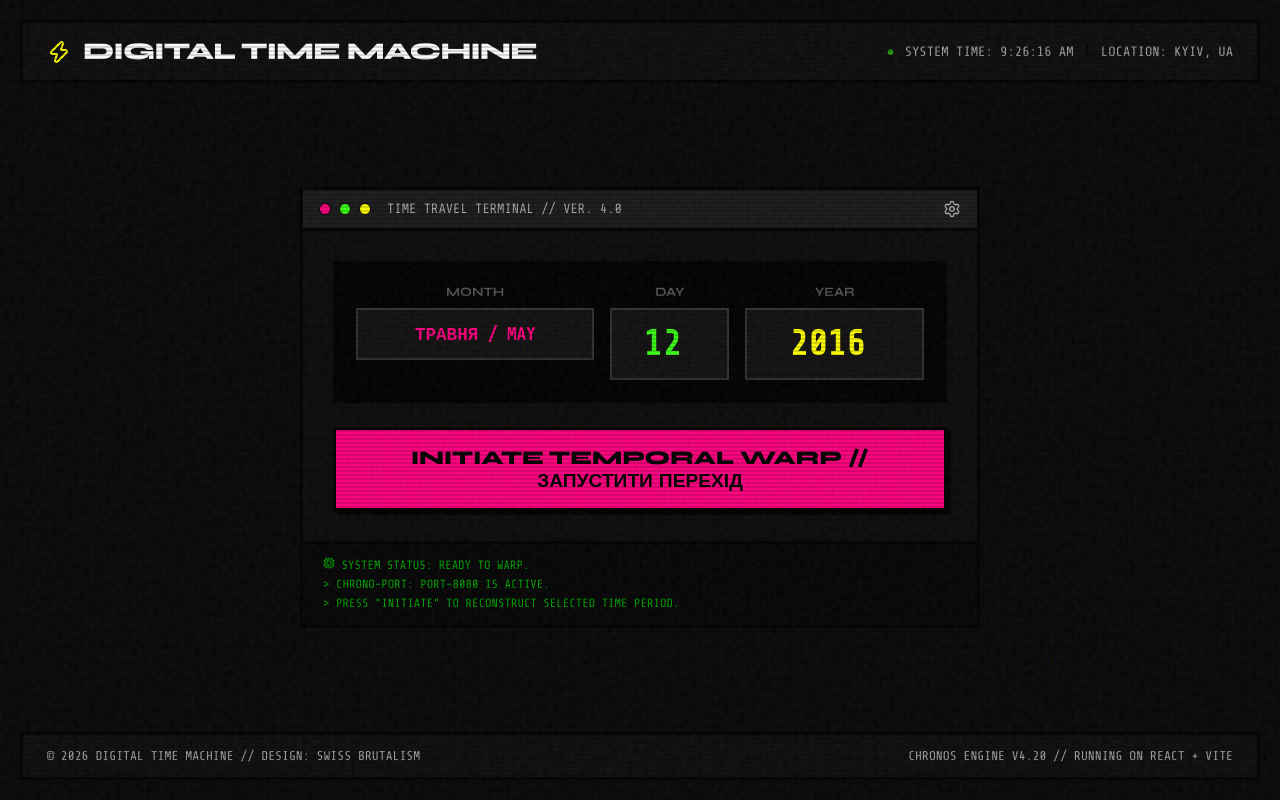
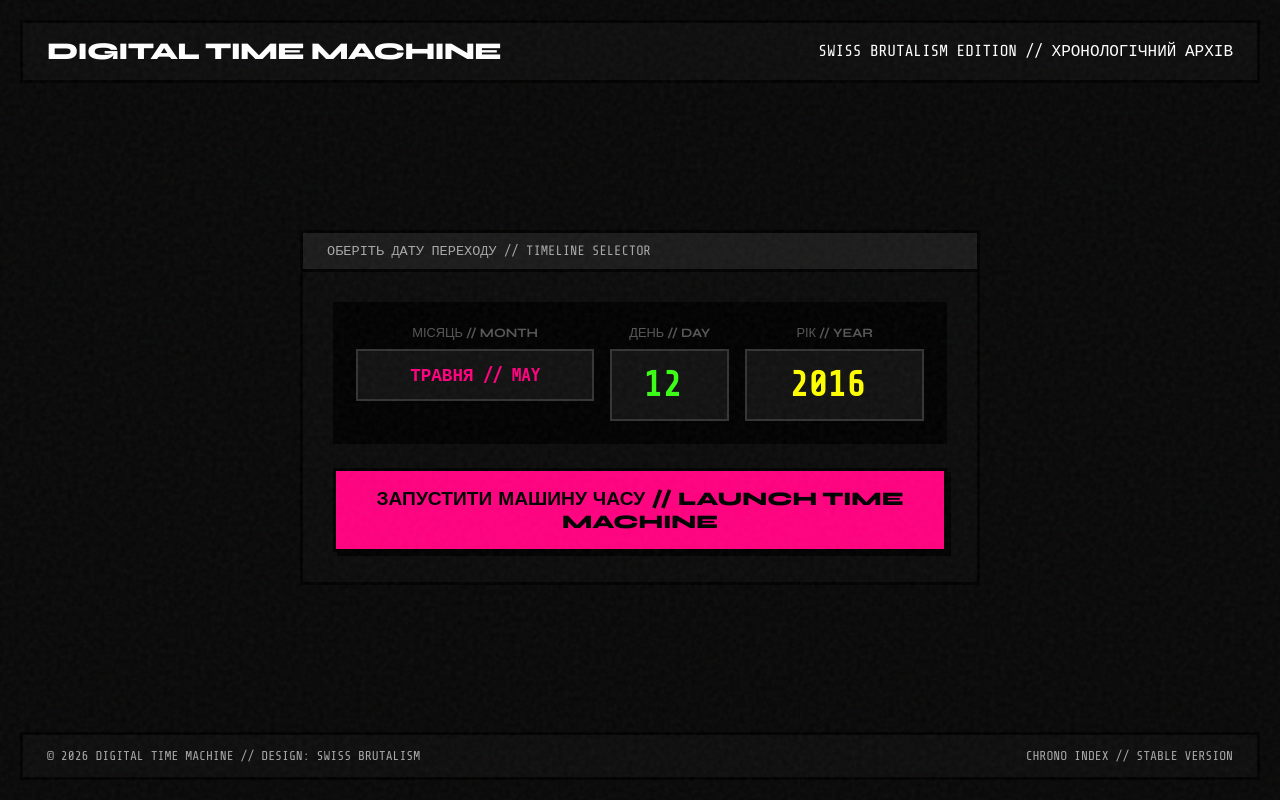
Before and after one commit to s-yaremchuk/DigitalTimeMachine, a React (Vite) app: page / in a window 1280 px wide. Built offline with nearby package versions, Linux system fonts and the light colour scheme.

Commit message:
style: clean up temporal logs, remove scanlines and shakiness, transition memes to stable Unsplash layout

```diff
--- a/src/App.jsx
+++ b/src/App.jsx
@@ -2,40 +2,26 @@ import React, { useState } from 'react';
 import Portal from './components/Portal';
 import Dashboard from './components/Dashboard';
 import { fetchAllTimeMachineData } from './services/api';
-import { RefreshCw, Radio, Zap } from 'lucide-react';
+import { Radio } from 'lucide-react';
 
 export default function App() {
   const [selectedDate, setSelectedDate] = useState('');
   const [loading, setLoading] = useState(false);
-  const [isWarping, setIsWarping] = useState(false);
   const [timeMachineData, setTimeMachineData] = useState(null);
   const [error, setError] = useState('');
 
   const handleLaunch = async (dateString) => {
     setError('');
-    setIsWarping(true);
     setLoading(true);
-
-    // Run the warping animation for at least 1.5 seconds to build immersion
-    const startWarp = Date.now();
 
     try {
       const data = await fetchAllTimeMachineData(dateString);
-
-      const elapsed = Date.now() - startWarp;
-      const minDuration = 1800; // 1.8 seconds of glitch animation
-
-      if (elapsed < minDuration) {
-        await new Promise(resolve => setTimeout(resolve, minDuration - elapsed));
-      }
-
       setTimeMachineData(data);
       setSelectedDate(dateString);
     } catch (err) {
       console.error(err);
-      setError('ХРОНО-ЗБІЙ: Не вдалося завантажити дані для обраної дати. Спробуйте ще раз.');
+      setError('Не вдалося завантажити дані для обраної дати. Спробуйте ще раз.');
     } finally {
-      setIsWarping(false);
       setLoading(false);
     }
   };
@@ -46,21 +32,17 @@ export default function App() {
   };
 
   return (
-    <div className={`screen-effect ${isWarping ? 'time-warping' : ''}`}>
+    <div className="screen-container">
       {/* Texture grain filter */}
       <div className="noise-overlay" />
 
       {/* Main Header */}
       <header className="main-header brutalist-border brutalist-shadow-yellow">
         <div className="header-brand">
-          <Zap size={24} className="accent-yellow-text animate-pulse" />
           <h1 className="main-title">DIGITAL TIME MACHINE</h1>
         </div>
-        <div className="header-meta font-mono-data">
-          <span className="blink-dot">●</span>
-          <span>SYSTEM TIME: {new Date().toLocaleTimeString()}</span>
-          <span className="meta-divider">|</span>
-          <span>LOCATION: KYIV, UA</span>
+        <div className="header-tagline font-mono-data">
+          SWISS BRUTALISM EDITION // ХРОНОЛОГІЧНИЙ АРХІВ
         </div>
       </header>
 
@@ -73,20 +55,12 @@ export default function App() {
           </div>
         )}
 
-        {isWarping ? (
-          /* Time Travel Loading Interface */
-          <div className="warp-loading-container brutalist-border brutalist-shadow-cyan">
-            <RefreshCw size={64} className="loading-spinner text-cyan-accent" />
-            <h2 className="loading-title">TEMPORAL WARP IN PROGRESS</h2>
-            <div className="loading-console-lines font-mono-data">
-              <div>&gt; RECONSTRUCTING TIMELINE ACCORDING TO MATRIX CALCULATIONS...</div>
-              <div>&gt; CONNECTING TO FRANKFURTER FINANCIAL RATES DATABASE...</div>
-              <div>&gt; DOWNLOADING CULTURAL METADATA AND ARCHIVED MEME STORAGE...</div>
-              <div>&gt; ESTABLISHING STABLE TEMPORAL LINK TO PREVIOUS EPOCH...</div>
-              <div className="loading-progress-bar">
-                <div className="loading-progress-fill"></div>
-              </div>
-            </div>
+        {loading ? (
+          /* Smooth, minimalist loading state without shaking */
+          <div className="loader-container brutalist-border brutalist-shadow-cyan">
+            <div className="loader-spinner"></div>
+            <h2 className="loader-title">ЗАВАНТАЖЕННЯ ДАНИХ // RETRIEVING ARCHIVES</h2>
+            <p className="loader-desc font-mono-data">Будь ласка, зачекайте. Формується медіа-карта обраного року...</p>
           </div>
         ) : !selectedDate ? (
           /* Date selector screen */
@@ -107,7 +81,7 @@ export default function App() {
           © {new Date().getFullYear()} DIGITAL TIME MACHINE // DESIGN: SWISS BRUTALISM
         </div>
         <div className="footer-right">
-          CHRONOS ENGINE V4.20 // RUNNING ON REACT + VITE
+          CHRONO INDEX // STABLE VERSION
         </div>
       </footer>
     </div>
--- a/src/components/Portal.jsx
+++ b/src/components/Portal.jsx
@@ -1,28 +1,25 @@
 import React, { useState } from 'react';
-import { Settings, ShieldAlert, Cpu } from 'lucide-react';
-import { getApiKeys, saveApiKeys } from '../services/api';
+import { ShieldAlert } from 'lucide-react';
 
 const MONTHS_UK = [
-  { val: '01', name: 'СІЧНЯ / JAN' },
-  { val: '02', name: 'ЛУТОГО / FEB' },
-  { val: '03', name: 'БЕРЕЗНЯ / MAR' },
-  { val: '04', name: 'КВІТНЯ / APR' },
-  { val: '05', name: 'ТРАВНЯ / MAY' },
-  { val: '06', name: 'ЧЕРВНЯ / JUN' },
-  { val: '07', name: 'ЛИПНЯ / JUL' },
-  { val: '08', name: 'СЕРПНЯ / AUG' },
-  { val: '09', name: 'ВЕРЕСНЯ / SEP' },
-  { val: '10', name: 'ЖОВТНЯ / OCT' },
-  { val: '11', name: 'ЛИСТОПАДА / NOV' },
-  { val: '12', name: 'ГРУДНЯ / DEC' }
+  { val: '01', name: 'СІЧНЯ // JAN' },
+  { val: '02', name: 'ЛЮТОГО // FEB' },
+  { val: '03', name: 'БЕРЕЗНЯ // MAR' },
+  { val: '04', name: 'КВІТНЯ // APR' },
+  { val: '05', name: 'ТРАВНЯ // MAY' },
+  { val: '06', name: 'ЧЕРВНЯ // JUN' },
+  { val: '07', name: 'ЛИПНЯ // JUL' },
+  { val: '08', name: 'СЕРПНЯ // AUG' },
+  { val: '09', name: 'ВЕРЕСНЯ // SEP' },
+  { val: '10', name: 'ЖОВТНЯ // OCT' },
+  { val: '11', name: 'ЛИСТОПАДА // NOV' },
+  { val: '12', name: 'ГРУДНЯ // DEC' }
 ];
 
 export default function Portal({ onLaunch }) {
   const [day, setDay] = useState('12');
   const [month, setMonth] = useState('05');
   const [year, setYear] = useState('2016');
-  const [showSettings, setShowSettings] = useState(false);
-  const [keys, setKeys] = useState(getApiKeys());
   const [errorMsg, setErrorMsg] = useState('');
 
   const handleLaunch = (e) => {
@@ -41,79 +38,27 @@ export default function Portal({ onLaunch }) {
       return;
     }
 
-    // Format date string as YYYY-MM-DD
     const formattedDay = day.padStart(2, '0');
     const dateString = `${year}-${month}-${formattedDay}`;
     onLaunch(dateString);
   };
 
-  const handleSaveKeys = () => {
-    saveApiKeys(keys);
-    setShowSettings(false);
-  };
-
   return (
     <div className="portal-container">
-      {/* Console Outer Wrap */}
       <div className="console-panel brutalist-border brutalist-shadow-pink">
 
-        {/* LED Header */}
+        {/* Header */}
         <div className="console-header">
-          <div className="console-dot red-dot"></div>
-          <div className="console-dot green-dot"></div>
-          <div className="console-dot yellow-dot"></div>
-          <span className="console-header-title">TIME TRAVEL TERMINAL // VER. 4.0</span>
-
-          <button
-            type="button"
-            className="settings-toggle"
-            onClick={() => setShowSettings(!showSettings)}
-          >
-            <Settings size={18} />
-          </button>
+          <span className="console-header-title">ОБЕРІТЬ ДАТУ ПЕРЕХОДУ // TIMELINE SELECTOR</span>
         </div>
 
-        {/* Console Settings (Keys configuration) */}
-        {showSettings && (
-          <div className="settings-panel">
-            <h3 className="settings-title">API KEYS CONFIGURATION</h3>
-            <p className="settings-desc">
-              Залиште порожніми, щоб використовувати якісні локальні макети даних (Mock Data).
-            </p>
-
-            <div className="form-group">
-              <label>THE MOVIE DATABASE (TMDB) API KEY:</label>
-              <input
-                type="text"
-                value={keys.tmdb}
-                onChange={(e) => setKeys({ ...keys, tmdb: e.target.value })}
-                placeholder="Введіть TMDB API key..."
-              />
-            </div>
-
-            <div className="form-group">
-              <label>THE GUARDIAN API KEY:</label>
-              <input
-                type="text"
-                value={keys.guardian}
-                onChange={(e) => setKeys({ ...keys, guardian: e.target.value })}
-                placeholder="Введіть Guardian API key..."
-              />
-            </div>
-
-            <button type="button" className="btn-save-keys" onClick={handleSaveKeys}>
-              ЗБЕРЕГТИ НАЛАШТУВАННЯ // SAVE KEYS
-            </button>
-          </div>
-        )}
-
-        {/* Input Terminal Form */}
+        {/* Input Form */}
         <form onSubmit={handleLaunch} className="console-form">
           <div className="led-display-container">
 
             {/* MONTH CELL */}
             <div className="led-cell">
-              <label className="led-label">MONTH</label>
+              <label className="led-label">МІСЯЦЬ // MONTH</label>
               <div className="led-select-wrap">
                 <select
                   value={month}
@@ -129,7 +74,7 @@ export default function Portal({ onLaunch }) {
 
             {/* DAY CELL */}
             <div className="led-cell">
-              <label className="led-label">DAY</label>
+              <label className="led-label">ДЕНЬ // DAY</label>
               <input
                 type="number"
                 min="1"
@@ -144,7 +89,7 @@ export default function Portal({ onLaunch }) {
 
             {/* YEAR CELL */}
             <div className="led-cell">
-              <label className="led-label">YEAR</label>
+              <label className="led-label">РІК // YEAR</label>
               <input
                 type="number"
                 min="1900"
@@ -168,16 +113,9 @@ export default function Portal({ onLaunch }) {
 
           {/* Trigger Button */}
           <button type="submit" className="btn-time-warp">
-            INITIATE TEMPORAL WARP // ЗАПУСТИТИ ПЕРЕХІД
+            ЗАПУСТИТИ МАШИНУ ЧАСУ // LAUNCH TIME MACHINE
           </button>
         </form>
-
-        {/* Footer Terminal Specs */}
-        <div className="console-footer-logs">
-          <div className="log-line"><Cpu size={12} className="inline mr-1" /> SYSTEM STATUS: READY TO WARP.</div>
-          <div className="log-line">&gt; CHRONO-PORT: PORT-8080 IS ACTIVE.</div>
-          <div className="log-line">&gt; PRESS "INITIATE" TO RECONSTRUCT SELECTED TIME PERIOD.</div>
-        </div>
 
       </div>
     </div>
--- a/src/index.css
+++ b/src/index.css
@@ -187,36 +187,22 @@ h1, h2, h3, h4, h5, h6 {
   gap: 20px;
 }
 
-/* Time Travel Glitch Animation */
-@keyframes timeWarp {
-  0% {
-    filter: hue-rotate(0deg) contrast(1) brightness(1);
-    transform: scale(1) skew(0deg);
+/* Fade-In and Transition Animations */
+@keyframes fadeIn {
+  from {
+    opacity: 0;
+    transform: translateY(12px);
   }
-  20% {
-    filter: hue-rotate(90deg) contrast(1.5) brightness(1.2);
-    transform: scale(1.02) skew(1deg);
-  }
-  40% {
-    filter: hue-rotate(180deg) contrast(2) brightness(0.8);
-    transform: scale(0.98) skew(-2deg);
-  }
-  60% {
-    filter: hue-rotate(270deg) contrast(1.2) brightness(1.5);
-    transform: scale(1.05) skew(3deg);
-  }
-  80% {
-    filter: hue-rotate(360deg) contrast(1.8) brightness(0.9);
-    transform: scale(0.95) skew(-1deg);
-  }
-  100% {
-    filter: hue-rotate(0deg) contrast(1) brightness(1);
-    transform: scale(1) skew(0deg);
+  to {
+    opacity: 1;
+    transform: translateY(0);
   }
 }
 
-.time-warping {
-  animation: timeWarp 0.8s cubic-bezier(0.25, 0.46, 0.45, 0.94) infinite;
+.portal-container,
+.dashboard-container,
+.loader-container {
+  animation: fadeIn 0.4s cubic-bezier(0.16, 1, 0.3, 1) forwards;
 }
 
 /* Custom Scrollbars */
@@ -252,23 +238,13 @@ input {
   font-family: var(--font-mono);
 }
 
-/* Scanline screen effect */
-.screen-effect {
+/* Screen Container Grid */
+.screen-container {
   position: relative;
   min-height: 100vh;
   display: flex;
   flex-direction: column;
-}
-
-.screen-effect::before {
-  content: " ";
-  display: block;
-  position: absolute;
-  top: 0; left: 0; bottom: 0; right: 0;
-  background: linear-gradient(rgba(18, 16, 16, 0) 50%, rgba(0, 0, 0, 0.15) 50%), linear-gradient(90deg, rgba(255, 0, 0, 0.03), rgba(0, 255, 0, 0.01), rgba(0, 0, 255, 0.03));
-  z-index: 10;
-  background-size: 100% 4px, 6px 100%;
-  pointer-events: none;
+  background-color: var(--bg-color);
 }
 
 /* Header & Footer Styles */
@@ -580,8 +556,8 @@ input {
   line-height: 1.6;
 }
 
-/* WARP LOADER */
-.warp-loading-container {
+/* MINIMALIST LOADER */
+.loader-container {
   flex: 1;
   margin: 20px 0;
   background-color: var(--card-bg);
@@ -593,10 +569,14 @@ input {
   text-align: center;
 }
 
-.loading-spinner {
-  color: var(--accent-cyan);
+.loader-spinner {
+  width: 44px;
+  height: 44px;
+  border: 4px solid rgba(255, 255, 255, 0.1);
+  border-top-color: var(--accent-cyan);
+  border-radius: 50%;
+  animation: spin 0.85s linear infinite;
   margin-bottom: 24px;
-  animation: spin 1s linear infinite;
 }
 
 @keyframes spin {
@@ -604,40 +584,18 @@ input {
   100% { transform: rotate(360deg); }
 }
 
-.loading-title {
-  font-size: 1.8rem;
-  color: var(--accent-cyan);
-  margin-bottom: 20px;
+.loader-title {
+  font-family: var(--font-heading);
+  font-size: 1.6rem;
+  color: var(--text-primary);
+  margin-bottom: 12px;
 }
 
-.loading-console-lines {
-  max-width: 500px;
-  text-align: left;
-  font-size: 0.8rem;
+.loader-desc {
+  font-size: 0.85rem;
   color: var(--text-secondary);
-  display: flex;
-  flex-direction: column;
-  gap: 8px;
-}
-
-.loading-progress-bar {
-  width: 100%;
-  height: 12px;
-  background-color: #000000;
-  border: 2px solid var(--border-color);
-  margin-top: 16px;
-}
-
-.loading-progress-fill {
-  height: 100%;
-  background-color: var(--accent-cyan);
-  width: 0%;
-  animation: loadProgress 1.6s forwards cubic-bezier(0.1, 0.8, 0.3, 1);
-}
-
-@keyframes loadProgress {
-  0% { width: 0%; }
-  100% { width: 100%; }
+  max-width: 400px;
+  line-height: 1.5;
 }
 
 /* DASHBOARD LAYOUT */
```
Also changed, not shown: src/components/Dashboard.jsx (+4 -4 lines), src/services/api.js (+17 -19 lines).
